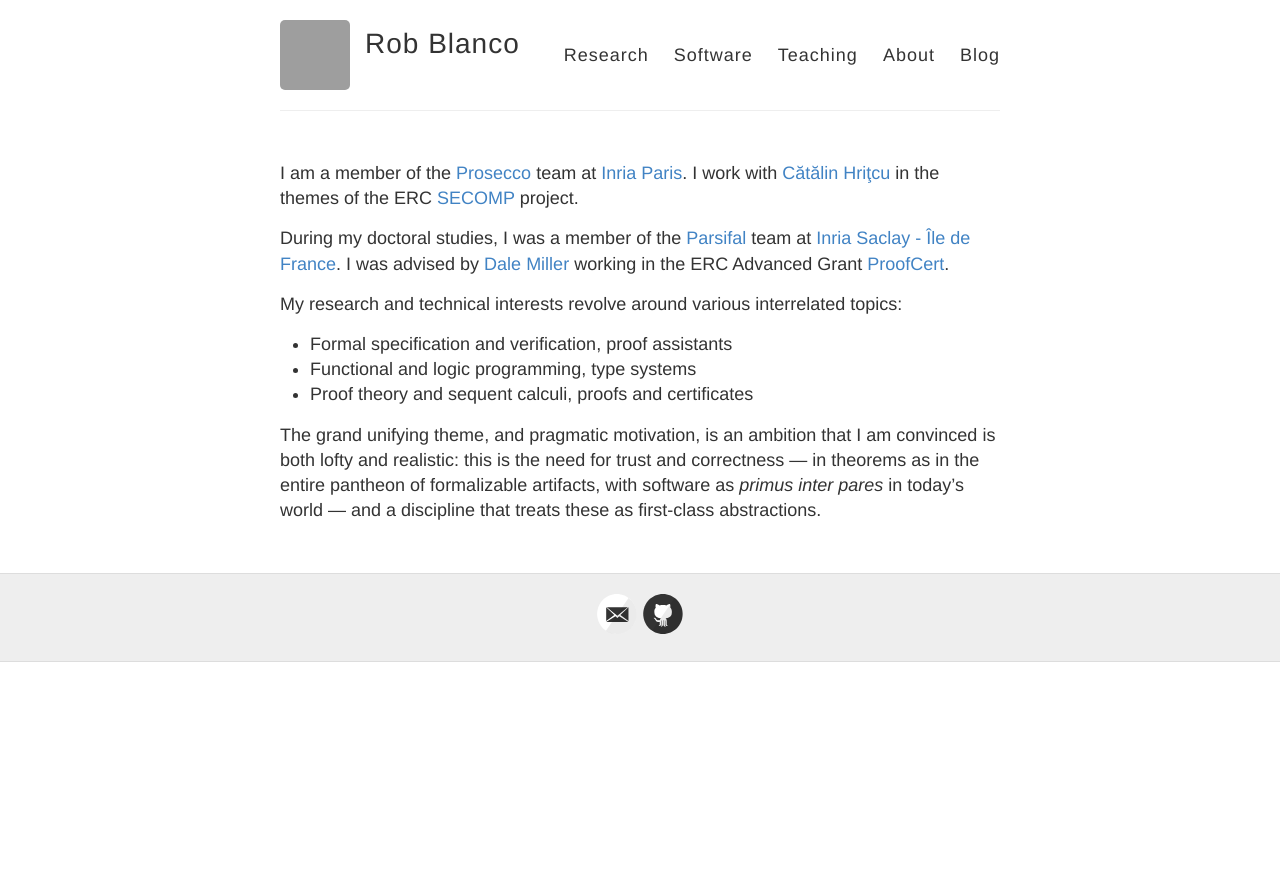
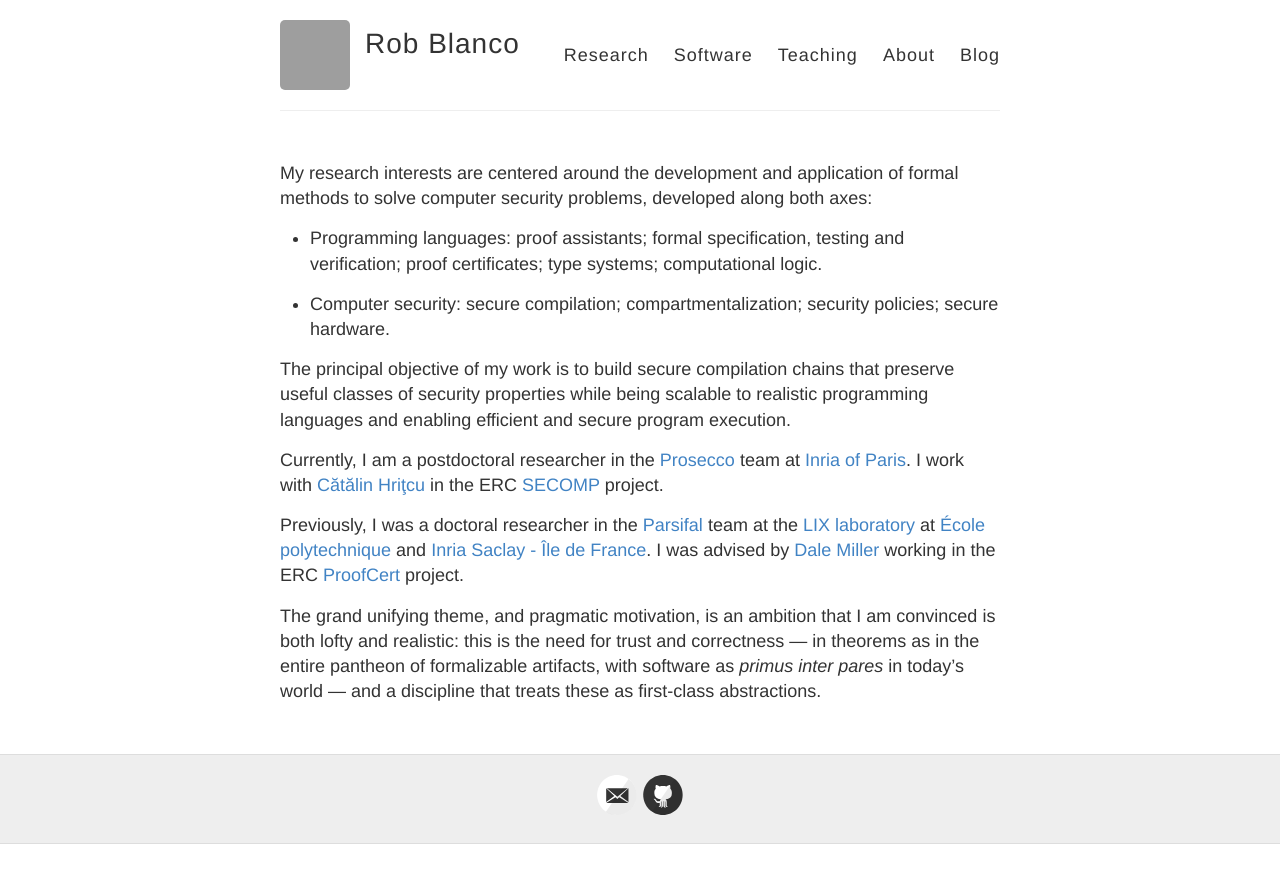
Before and after one commit to robblanco/robblanco.github.io, a Jekyll site: the page built from index.md, in a window 1280 px wide. Shown: the top 883 px of the page. Built offline with Jekyll 4.4.1, drawn with Linux system fonts in a browser that asks for light colours; grey boxes are pictures that could not be loaded.

Commit message:
New index

```diff
--- a/index.md
+++ b/index.md
@@ -2,22 +2,32 @@
 layout: default
 ---
 
-I am a member of the [Prosecco](http://prosecco.gforge.inria.fr/) team
-at [Inria Paris](https://www.inria.fr/en/centre/paris).
+My research interests are centered around the development and application of
+formal methods to solve computer security problems, developed along both axes:
+
+ * Programming languages: proof assistants; formal specification, testing and
+   verification; proof certificates; type systems; computational logic.
+
+ * Computer security: secure compilation; compartmentalization; security
+   policies; secure hardware.
+
+The principal objective of my work is to build secure compilation chains that
+preserve useful classes of security properties while being scalable to realistic
+programming languages and enabling efficient and secure program execution.
+
+Currently, I am a postdoctoral researcher
+in the [Prosecco](http://prosecco.gforge.inria.fr/) team
+at [Inria of Paris](https://www.inria.fr/en/centre/paris).
 I work with [Cătălin Hriţcu](http://prosecco.gforge.inria.fr/personal/hritcu/)
-in the themes of the ERC [SECOMP](https://secure-compilation.github.io/) project.
+in the ERC [SECOMP](https://secure-compilation.github.io/) project.
 
-During my doctoral studies,
-I was a member of the [Parsifal](https://team.inria.fr/parsifal/) team
-at [Inria Saclay - Île de France](https://www.inria.fr/en/centre/saclay).
+Previously, I was a doctoral researcher
+in the [Parsifal](https://team.inria.fr/parsifal/) team
+at the [LIX laboratory](https://www.lix.polytechnique.fr/) at
+[École polytechnique](https://www.polytechnique.edu/)
+and [Inria Saclay - Île de France](https://www.inria.fr/en/centre/saclay).
 I was advised by [Dale Miller](http://www.lix.polytechnique.fr/Labo/Dale.Miller/)
-working in the ERC Advanced Grant [ProofCert](https://team.inria.fr/parsifal/proofcert/).
-
-My research and technical interests revolve around various interrelated topics:
-
- * Formal specification and verification, proof assistants
- * Functional and logic programming, type systems
- * Proof theory and sequent calculi, proofs and certificates
+working in the ERC [ProofCert](https://team.inria.fr/parsifal/proofcert/) project.
 
 The grand unifying theme, and pragmatic motivation, is an ambition that I am
 convinced is both lofty and realistic: this is the need for trust and
```
